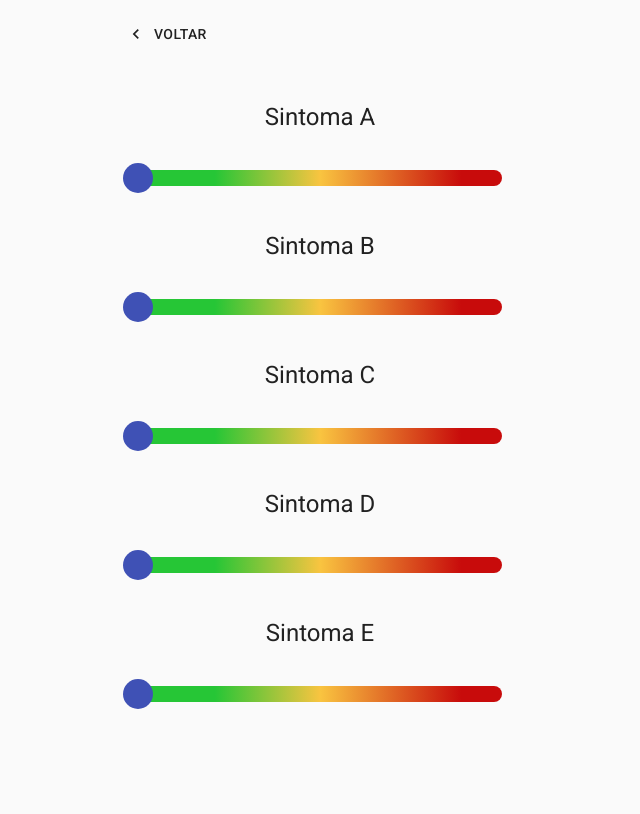
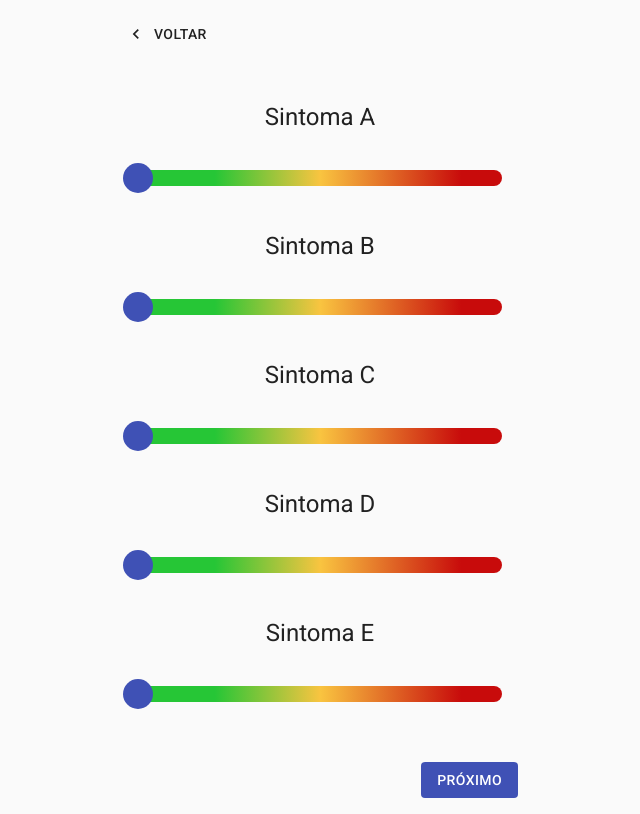
Before and after one commit to felipeozalmeida/stay-safe-webapp, a React (Create React App) app: page / in a window 1280 px wide. Shown: the whole page, without its empty margins (320-960 px from the left). Built offline with nearby package versions, Linux system fonts and the light colour scheme.

Commit message:
Added proper spacing for button (& 10th screen)

```diff
--- a/src/App.jsx
+++ b/src/App.jsx
@@ -10,6 +10,7 @@ import AppScreen6 from './components/AppScreen6';
 import AppScreen7 from './components/AppScreen7';
 import AppScreen8 from './components/AppScreen8';
 import AppScreen9 from './components/AppScreen9';
+import AppScreen10 from './components/AppScreen10';
 
 const App = () => {
 
@@ -22,7 +23,8 @@ const App = () => {
     showAppScreen6: false,
     showAppScreen7: false,
     showAppScreen8: false,
-    showAppScreen9: true
+    showAppScreen9: true,
+    showAppScreen10: false,
   })
 
   const toggleAppScreen = (back, next) => {
@@ -73,7 +75,11 @@ const App = () => {
         {state.showAppScreen9 &&
           <AppScreen9
             onHideAppScreen9={() => toggleAppScreen(9, 8)}
+            onShowAppScreen10={() => toggleAppScreen(9, 10)}
           />
+        }
+        {state.showAppScreen10 &&
+          <AppScreen10 />
         }
       </Container>
     </>
--- /dev/null
+++ b/src/components/AppScreen10/index.jsx
@@ -0,0 +1,11 @@
+import React from 'react'
+
+const AppScreen10 = () => {
+  return (
+    <>
+      <h1>AppScreen10</h1>
+    </>
+  )
+}
+
+export default AppScreen10
--- a/src/components/AppScreen9/index.jsx
+++ b/src/components/AppScreen9/index.jsx
@@ -47,7 +47,7 @@ const AppScreen9 = props => {
           Voltar
         </Button>
       </Box>
-      <Box mb={-5}>
+      <Box mb={7}>
         {symptoms.map((symptom, index) => (
           <Box mb={5} key={index}>
             <Box mb={3}>
@@ -61,6 +61,21 @@ const AppScreen9 = props => {
           </Box>
         ))}
       </Box>
+      <Box
+        display="flex"
+        alignItems="flex-start"
+        justifyContent="flex-end"
+        mb={2}
+      >
+        <Button
+          disableElevation
+          variant="contained"
+          color="primary"
+          onClick={props.onShowAppScreen10}
+        >
+          Próximo
+        </Button>
+      </Box>
     </>
   )
 }
```
